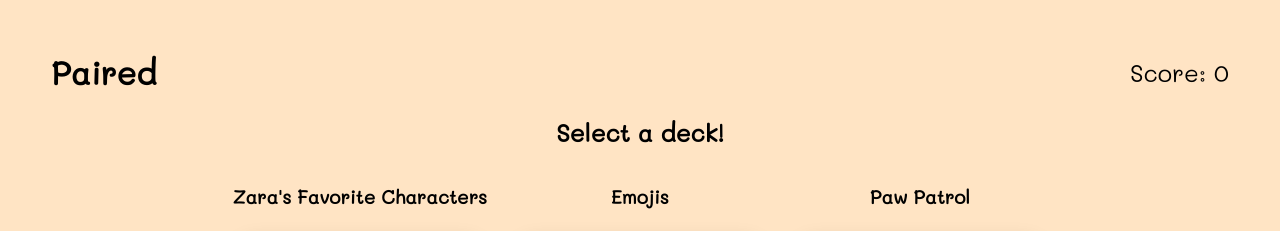
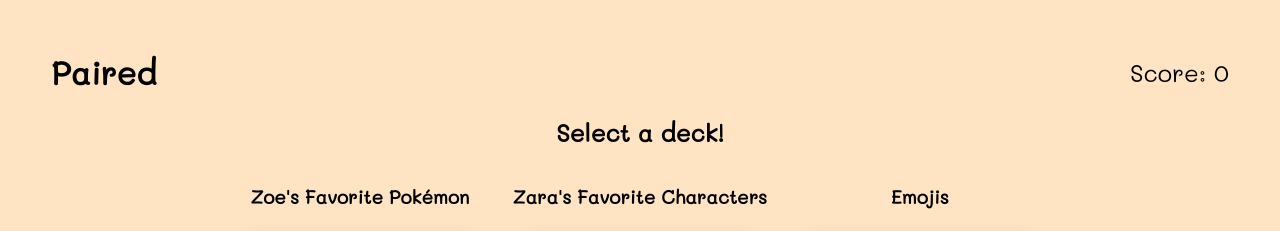
Before and after one commit to sprioleau/paired, a React (Create React App) app: page / in a window 1280 px wide. Shown: the top 231 px of the page. Built offline with nearby package versions, Linux system fonts and the light colour scheme.

Commit message:
✨ Update decks

```diff
--- a/src/decks/index.js
+++ b/src/decks/index.js
@@ -1,5 +1,5 @@
 // import birds from "./birds";
-// import pokemon from "./pokemon";
+import pokemon from "./pokemon";
 import favoriteCharacters from "./favorite-characters";
 import emojis from "./emojis";
 import pawPatrol from "./paw-patrol";
@@ -9,7 +9,7 @@
 
 const availableDecks = [
   // birds,
-  // pokemon,
+  pokemon,
   favoriteCharacters,
   emojis,
   pawPatrol,
--- a/src/decks/pokemon/index.js
+++ b/src/decks/pokemon/index.js
@@ -4,7 +4,7 @@
 
 export default {
   id: "pokemon",
-  title: "Pokémon",
+  title: "Zoe's Favorite Pokémon",
   coverIndex: 2,
   cards: [
     { filename: "pikachu-run.gif"    , name: "pikachu-run"    , backgroundColor: "#f032e6" },
```
Also changed, not shown: 1 other file (tests, documents, lock files or other folders).
